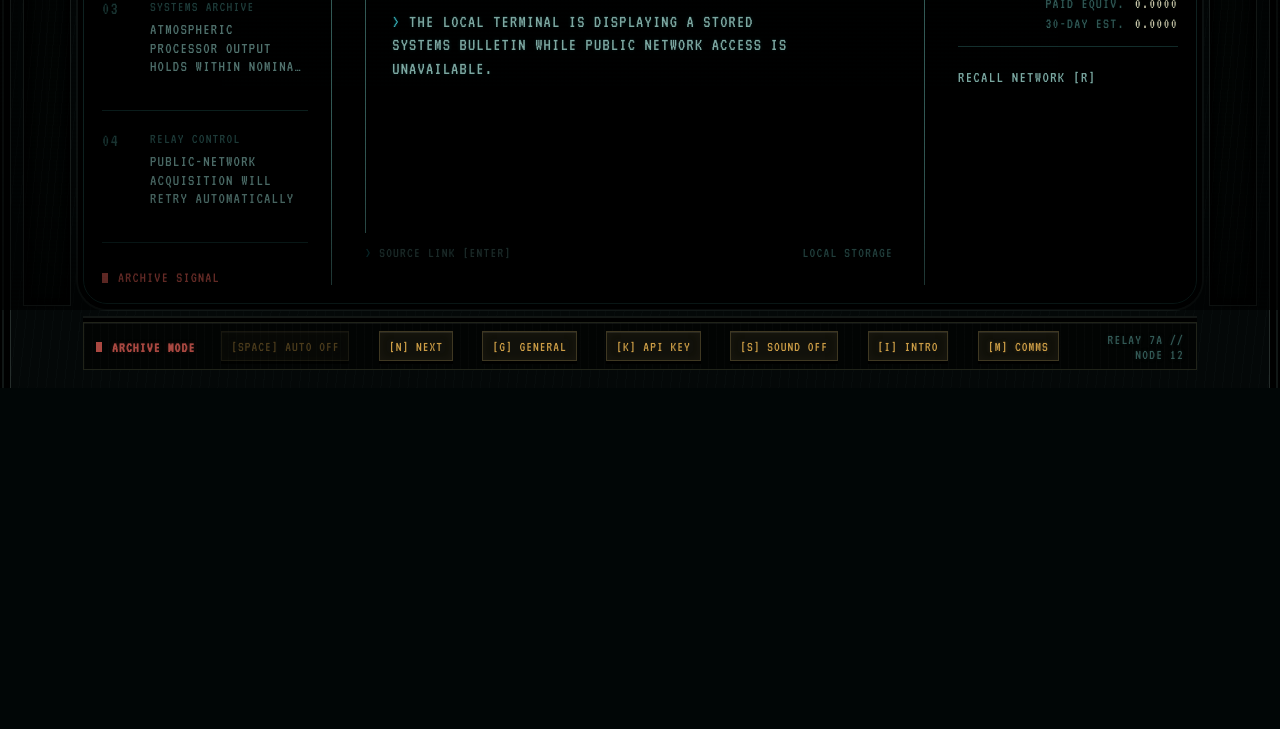
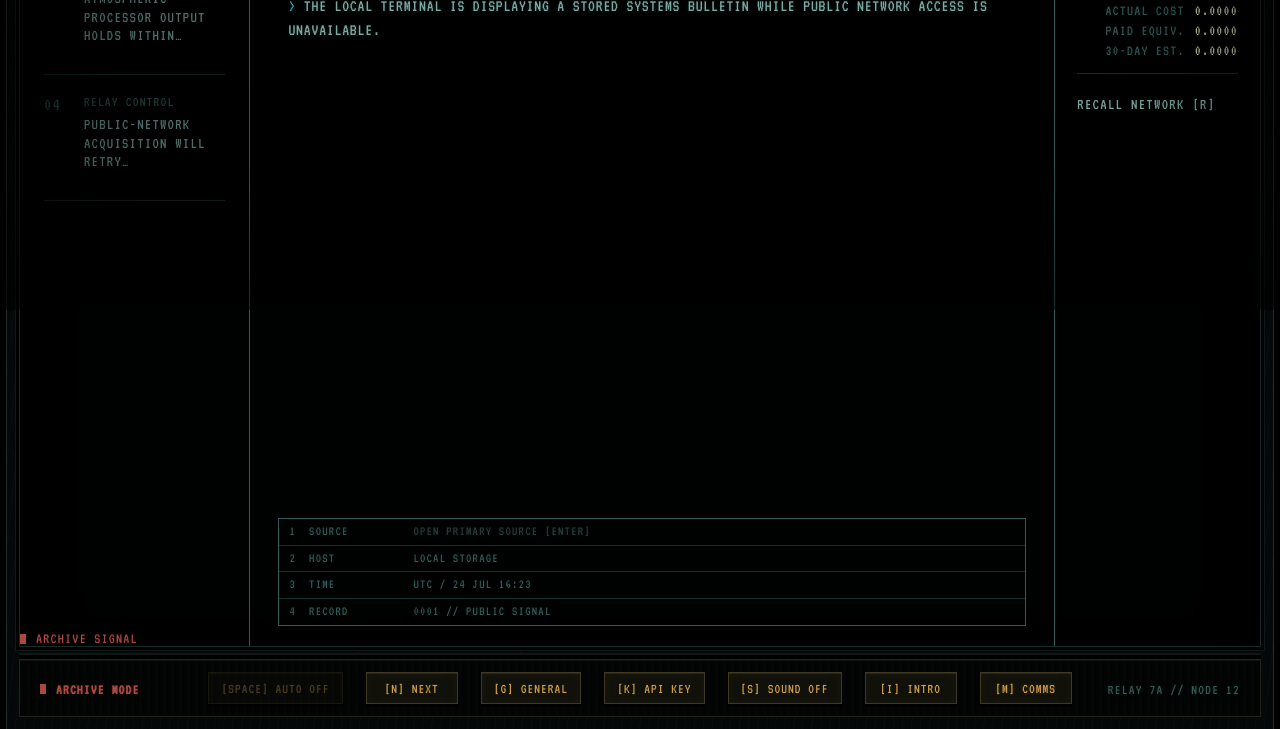
Before and after one commit to thealgebraist/muthur-news, a browser extension: page index.html in a window 1280 px wide. Shown: the part 490-1219 px from the top of the page. Before the commit the page ends 878 px from the top, so only its background shows below. Drawn offline with Linux system fonts and the light colour scheme; no server answers; animation ran at ten frames a second.

Commit message:
Redesign reading area with classic terminal hierarchy

```diff
--- a/index.html
+++ b/index.html
@@ -51,7 +51,7 @@ body {
   margin: 0;
   overflow-x: hidden;
   background:
-    radial-gradient(ellipse at 50% 34%, #111918 0%, #050909 48%, #000 100%),
+    radial-gradient(ellipse at 50% 28%, #0b1110 0%, #020505 52%, #000 100%),
     var(--black);
   color: var(--phosphor);
   text-transform: uppercase;
@@ -83,7 +83,7 @@ button {
   inset: 0;
   overflow: hidden;
   pointer-events: none;
-  opacity: 0.27;
+  opacity: 0.2;
   background:
     repeating-linear-gradient(
       180deg,
@@ -115,13 +115,13 @@ button {
 
 .terminal-shell {
   position: relative;
-  width: min(1660px, calc(100% - 20px));
+  width: min(1760px, calc(100% - 12px));
   min-height: 100vh;
   margin: 0 auto;
-  padding: 24px 72px 18px;
+  padding: 14px 12px 12px;
   display: grid;
   grid-template-rows: auto 1fr auto;
-  gap: 18px;
+  gap: 12px;
   letter-spacing: 0.075em;
   filter: contrast(1.04);
   text-shadow: 0 0 4px color-mix(in srgb, currentColor 22%, transparent);
@@ -141,12 +141,12 @@ button {
 }
 
 .masthead {
-  min-height: 96px;
-  padding: 15px 20px 14px;
+  min-height: 92px;
+  padding: 18px 26px 16px;
   display: flex;
   align-items: start;
   justify-content: space-between;
-  gap: 32px;
+  gap: 40px;
   border: 1px solid #1b3532;
   background: #020707;
   box-shadow:
@@ -158,13 +158,13 @@ button {
 .brand-lockup {
   display: flex;
   align-items: start;
-  gap: 26px;
+  gap: 34px;
 }
 
 h1 {
   margin: 0;
   color: var(--phosphor-hot);
-  font-size: clamp(2.65rem, 4.1vw, 4.5rem);
+  font-size: clamp(2.65rem, 3.7vw, 4.15rem);
   font-weight: 400;
   line-height: 0.78;
   letter-spacing: 0.085em;
@@ -258,18 +258,21 @@ h1 {
 }
 
 .terminal-grid {
-  min-height: 620px;
-  margin-top: 4px;
-  padding: 20px 18px 18px;
+  min-height: 820px;
+  margin-top: 0;
+  padding: 0;
   display: grid;
-  grid-template-columns: minmax(230px, 2.25fr) minmax(530px, 6.5fr) minmax(220px, 2fr);
-  gap: clamp(22px, 2.6vw, 42px);
+  grid-template-columns:
+    clamp(190px, 18vw, 275px)
+    minmax(0, 1fr)
+    clamp(180px, 16vw, 245px);
+  gap: 0;
   border: 1px solid #172e2c;
-  border-radius: 24px;
+  border-radius: 0;
   background: #010606;
   box-shadow:
-    0 0 0 5px #020303,
-    0 0 0 7px #151b1a,
+    0 0 0 3px #020303,
+    0 0 0 4px #151b1a,
     inset 0 0 48px rgba(0, 0, 0, 0.88),
     inset 0 0 9px rgba(77, 139, 132, 0.11);
   overflow: hidden;
@@ -283,19 +286,19 @@ h1 {
 }
 
 .queue-panel {
-  padding-right: clamp(16px, 1.8vw, 28px);
+  padding: 26px 24px 20px;
   border-right: 1px solid var(--phosphor-dim);
 }
 
 .transmission-panel {
-  padding-right: clamp(18px, 2.4vw, 38px);
+  padding: 26px 28px 20px;
   display: grid;
-  grid-template-rows: auto auto auto minmax(380px, 1fr) auto;
+  grid-template-rows: auto auto auto minmax(700px, 1fr) auto;
   border-right: 1px solid var(--phosphor-dim);
 }
 
 .cycle-panel {
-  padding-left: 0;
+  padding: 26px 22px 20px;
 }
 
 .panel-heading {
@@ -335,8 +338,8 @@ h1 {
 .bulletin-queue li {
   counter-increment: bulletin;
   position: relative;
-  min-height: 132px;
-  padding: 21px 0 18px 48px;
+  min-height: 126px;
+  padding: 20px 0 18px 40px;
   display: grid;
   align-content: start;
   border-bottom: 1px solid var(--phosphor-faint);
@@ -598,8 +601,8 @@ h1 {
 }
 
 .transmission-meta {
-  min-height: 58px;
-  padding-top: 15px;
+  min-height: 44px;
+  padding-top: 12px;
   display: flex;
   align-items: start;
   justify-content: space-between;
@@ -610,13 +613,13 @@ h1 {
 
 .message-frame {
   position: relative;
-  min-height: 380px;
-  padding: 18px 22px 30px 26px;
+  min-height: 700px;
+  padding: 28px 12px 34px 10px;
   display: flex;
   flex-direction: column;
   justify-content: flex-start;
   border-top: 1px solid var(--phosphor);
-  border-left: 1px solid var(--phosphor-dim);
+  border-left: 0;
 }
 
 .message-frame::before {
@@ -631,8 +634,8 @@ h1 {
 }
 
 .message-frame.digest-mode {
-  height: clamp(560px, 66vh, 820px);
-  min-height: 560px;
+  height: clamp(740px, 78vh, 980px);
+  min-height: 740px;
   overflow: hidden;
 }
 
@@ -643,10 +646,10 @@ h1 {
 }
 
 h2 {
-  max-width: 33ch;
+  max-width: 30ch;
   margin: 0;
   color: var(--phosphor-hot);
-  font-size: clamp(2rem, 3.1vw, 3.25rem);
+  font-size: clamp(2.35rem, 3.4vw, 3.7rem);
   font-weight: 400;
   line-height: 0.96;
   letter-spacing: 0.075em;
@@ -655,12 +658,13 @@ h2 {
 }
 
 .summary {
-  max-width: 57ch;
-  margin: 28px 0 0;
+  width: 100%;
+  max-width: 108ch;
+  margin: 22px 0 0;
   color: var(--phosphor);
-  font-size: clamp(1.13rem, 1.32vw, 1.38rem);
-  line-height: 1.28;
-  letter-spacing: 0.065em;
+  font-size: clamp(1.08rem, 1.22vw, 1.3rem);
+  line-height: 1.34;
+  letter-spacing: 0.045em;
   white-space: pre-line;
 }
 
@@ -716,14 +720,46 @@ h2 {
 }
 
 .source-actions {
-  min-height: 52px;
-  padding: 12px 0 0;
-  display: flex;
-  align-items: start;
-  justify-content: space-between;
-  gap: 20px;
+  min-height: 0;
+  padding: 0;
+  display: grid;
   color: var(--phosphor-dim);
-  font-size: clamp(0.9rem, 1vw, 1.05rem);
+  font-size: clamp(0.84rem, 0.92vw, 0.98rem);
+}
+
+.reference-window {
+  height: 108px;
+  grid-template-rows: repeat(4, 1fr);
+  border: 1px solid var(--phosphor-dim);
+  overflow: hidden;
+}
+
+.reference-window > div {
+  min-width: 0;
+  padding: 4px 10px;
+  display: grid;
+  grid-template-columns: 112px minmax(0, 1fr);
+  align-items: center;
+  gap: 12px;
+  border-bottom: 1px solid var(--phosphor-faint);
+  line-height: 1;
+}
+
+.reference-window > div:last-child {
+  border-bottom: 0;
+}
+
+.reference-window b {
+  color: var(--phosphor-dim);
+  font-weight: 400;
+}
+
+.reference-window a,
+.reference-window span {
+  min-width: 0;
+  overflow: hidden;
+  text-overflow: ellipsis;
+  white-space: nowrap;
 }
 
 .source-actions.plot-hidden {
@@ -736,8 +772,7 @@ h2 {
 }
 
 .source-link::before {
-  content: "> ";
-  color: var(--cyan);
+  content: "";
 }
 
 .source-link:hover,
@@ -783,7 +818,7 @@ h2 {
 }
 
 .network-list div {
-  padding: 13px 0;
+  padding: 18px 0;
   border-bottom: 1px solid var(--phosphor-faint);
   font-size: clamp(0.92rem, 1vw, 1.05rem);
 }
@@ -829,8 +864,8 @@ h2 {
 }
 
 .status-strip {
-  min-height: 48px;
-  padding: 9px 12px 7px;
+  min-height: 58px;
+  padding: 10px 20px 8px;
   display: grid;
   grid-template-columns: 1fr auto 1fr;
   align-items: center;
@@ -859,13 +894,13 @@ h2 {
 .controls {
   display: flex;
   justify-content: center;
-  gap: clamp(10px, 2.3vw, 34px);
+  gap: clamp(10px, 1.8vw, 28px);
 }
 
 .controls button,
 .controls a {
-  min-width: 65px;
-  padding: 7px 9px 6px;
+  min-width: 92px;
+  padding: 8px 12px 7px;
   border: 1px solid var(--key-edge);
   color: var(--amber);
   background: var(--key-face);
@@ -918,6 +953,10 @@ h2 {
   box-shadow:
     inset 0 1px rgba(255, 255, 255, 0.05),
     inset 0 0 18px #000;
+}
+
+.hardware-rail {
+  display: none;
 }
 
 .hardware-left {
@@ -1762,11 +1801,25 @@ h2 {
             <ol id="query-sources" class="query-sources" hidden></ol>
           </div>
 
-          <div class="source-actions">
-            <a id="source-link" class="source-link disabled" href="#" target="_blank" rel="noopener noreferrer">
-              SOURCE LINK [ENTER]
-            </a>
-            <span id="source-domain">NO UPLINK</span>
+          <div class="source-actions reference-window" aria-label="Four-line source reference">
+            <div>
+              <b>1&nbsp; SOURCE</b>
+              <a id="source-link" class="source-link disabled" href="#" target="_blank" rel="noopener noreferrer">
+                OPEN PRIMARY SOURCE [ENTER]
+              </a>
+            </div>
+            <div>
+              <b>2&nbsp; HOST</b>
+              <span id="source-domain">NO UPLINK</span>
+            </div>
+            <div>
+              <b>3&nbsp; TIME</b>
+              <span id="reference-time">UTC / --:--</span>
+            </div>
+            <div>
+              <b>4&nbsp; RECORD</b>
+              <span id="reference-record">0001 // PUBLIC SIGNAL</span>
+            </div>
           </div>
         </article>
 
@@ -2332,6 +2385,8 @@ const dom = {
   summary: document.querySelector("#summary"),
   sourceLink: document.querySelector("#source-link"),
   sourceDomain: document.querySelector("#source-domain"),
+  referenceTime: document.querySelector("#reference-time"),
+  referenceRecord: document.querySelector("#reference-record"),
   networkStatus: document.querySelector("#network-status"),
   sourceCount: document.querySelector("#source-count"),
   lastSync: document.querySelector("#last-sync"),
@@ -3833,6 +3888,9 @@ async function plotText(element, text, options) {
 
 function setBulletinLink(bulletin) {
   dom.sourceDomain.textContent = sourceDomain(bulletin.url);
+  dom.referenceTime.textContent = `UTC / ${displayDate(validDate(bulletin.publishedAt))}`;
+  dom.referenceRecord.textContent =
+    `${String(state.sequence).padStart(4, "0")} // PUBLIC SIGNAL`;
   dom.sourceLink.href = bulletin.url || "#";
   dom.sourceLink.classList.toggle("disabled", !bulletin.url);
   dom.sourceLink.setAttribute("aria-disabled", String(!bulletin.url));
```
